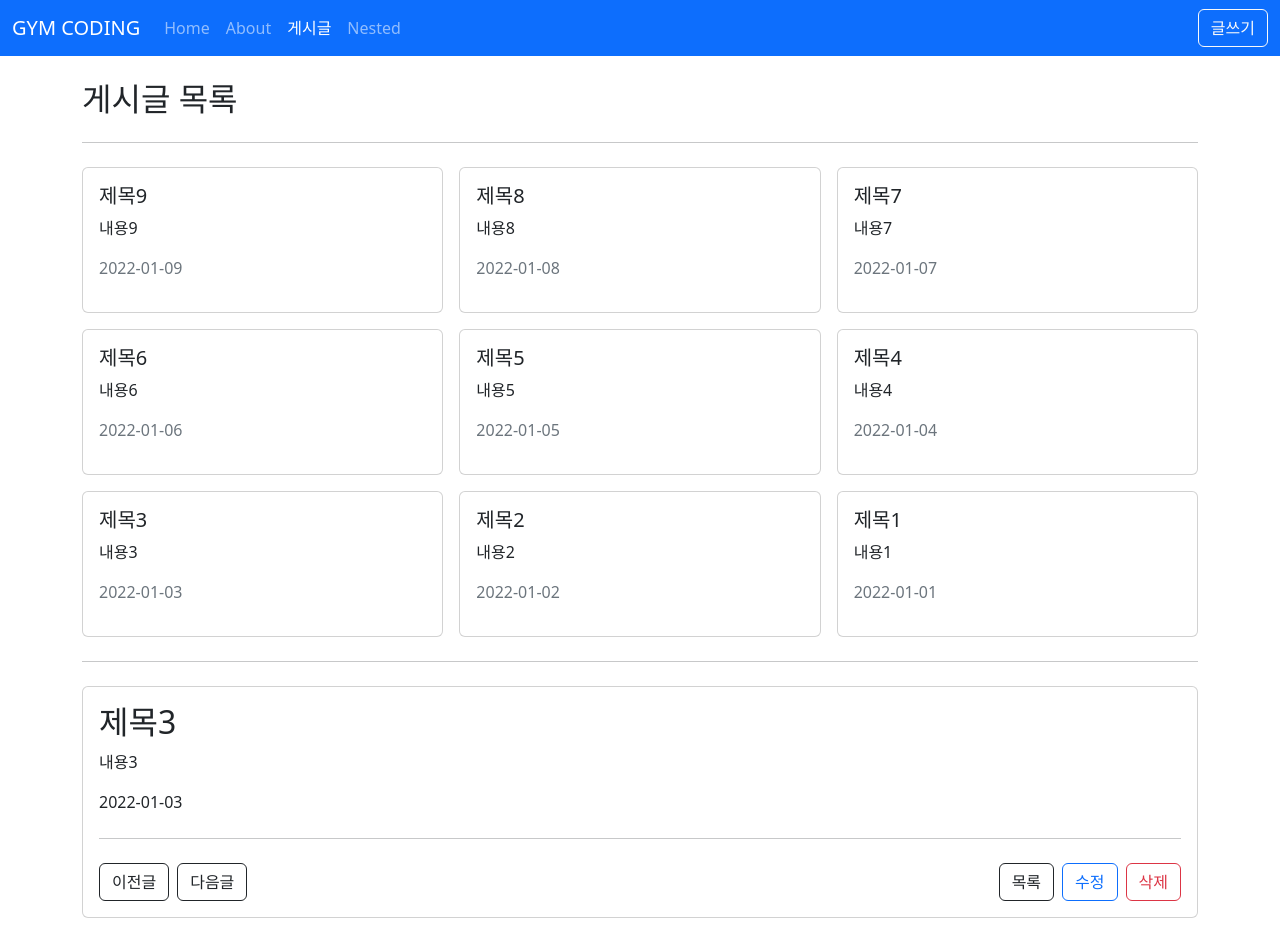
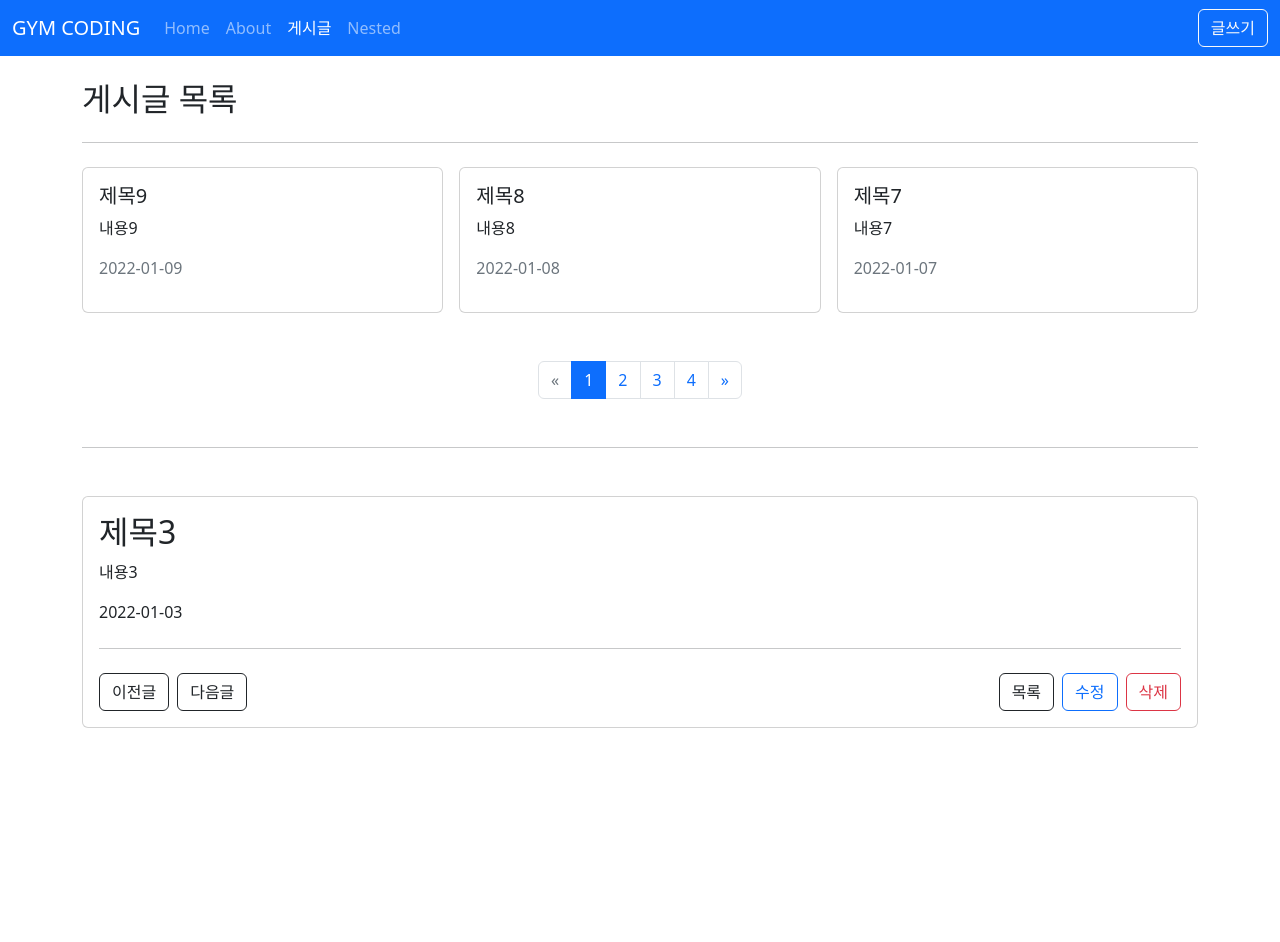
Before and after one commit to kjhqwaszx/vue3-posts, a Vue app: page /posts in a window 1280 px wide. After the commit the page ends 800 px from the top, so only its background shows below. Built offline with nearby package versions, Linux system fonts and the light colour scheme; data requests are answered from the project's data file.

Commit message:
ListView pagination 적용

```diff
--- a/db.json
+++ b/db.json
@@ -1,6 +1,11 @@
 {
   "posts": [
-    {"id": 1, "title": "제목1", "content": "내용1", "createdAt": "2022-01-01"},
+    {
+      "id": 1,
+      "title": "제목1",
+      "content": "내용1",
+      "createdAt": "2022-01-01"
+    },
     {
       "id": 2,
       "title": "제목2",
@@ -48,6 +53,12 @@
       "title": "제목9",
       "content": "내용9",
       "createdAt": "2022-01-09"
+    },
+    {
+      "title": "테스트 데이터",
+      "content": "테스트 데이터",
+      "createAt": 1662046112891,
+      "id": 10
     }
   ],
   "profile": {
--- a/src/views/posts/PostListView.vue
+++ b/src/views/posts/PostListView.vue
@@ -4,16 +4,29 @@
 		<hr class="my-4" />
 		<div class="row g-3">
 			<div v-for="post in posts" :key="post.id" class="col-4">
-				<PostItem
-					:title="post.title"
-					:content="post.content"
-					:created-at="post.createdAt"
-					@click="goPage(post.id)"
-				>
+				<PostItem :title="post.title" :content="post.content" :created-at="post.createdAt" @click="goPage(post.id)">
 				</PostItem>
 			</div>
 		</div>
-		<hr class="my-4" />
+		<nav class="mt-5" aria-label="Page navigation example">
+			<ul class="pagination justify-content-center">
+				<li class="page-item">
+					<a class="page-link" :class="{disabled: params._page <= 1}" href="#" aria-label="Previous"
+						@click.prevent="--params._page">
+						<span aria-hidden="true">&laquo;</span>
+					</a>
+				</li>
+				<li v-for="page in pageCount" :key="page" class="page-item" :class="{active: params._page === page}">
+					<a class="page-link" href="#" @click.prevent="params._page=page"> {{page}} </a>
+				</li>
+				<li class="page-item " :class="{disabled: params._page == pageCount}">
+					<a class="page-link" href="#" aria-label="Next" @click.prevent="++params._page">
+						<span aria-hidden="true">&raquo;</span>
+					</a>
+				</li>
+			</ul>
+		</nav>
+		<hr class="my-5" />
 		<AppCard>
 			<PostDetailView :id="3"> </PostDetailView>
 		</AppCard>
@@ -25,20 +38,31 @@ import PostItem from '@/components/posts/PostItem.vue';
 import PostDetailView from '@/views/posts/PostDetailView.vue';
 import AppCard from '@/components/AppCard.vue';
 
-import { ref } from 'vue';
+import { computed, ref, watchEffect } from 'vue';
 import { getPosts } from '@/api/posts';
 import { useRouter } from 'vue-router';
 
 const posts = ref([]);
+
+
 const params = ref({
 	_sort: 'createdAt',
-	_order: 'desc'
+	_order: 'desc',
+	_limit:3,
+	_page:1
 })
+
+//pagination
+const totalCount = ref(0)
+const pageCount = computed(() => Math.ceil(totalCount.value / params.value._limit ))
 
 const fetchPosts = async () => {
 	try {
 		const response = await getPosts(params.value)
 		posts.value = response.data
+
+		//totalCnt는 api 에서 Response Header에 담아준다.
+		totalCount.value = response.headers['x-total-count']
 	} catch (error) {
 		console.log(error)
 	}
@@ -50,7 +74,11 @@ const fetchPosts = async () => {
 	// });
 
 };
-fetchPosts();
+// paging 처리를 위해 watchEffect 적용
+// 콜백함수인 fetchPosts에서 사용하는 값이 변경되면 fetchPosts를 호출한다.
+// 페이지 번호를 변경 할 경우 반응형 변수인 params(_page) 가 변경되었기 때문에 fetchPosts가 호출됨
+watchEffect(fetchPosts)
+// fetchPosts();
 
 const router = useRouter();
 // const goPage = (id) =>router.push(`/posts/${id}`)
```
